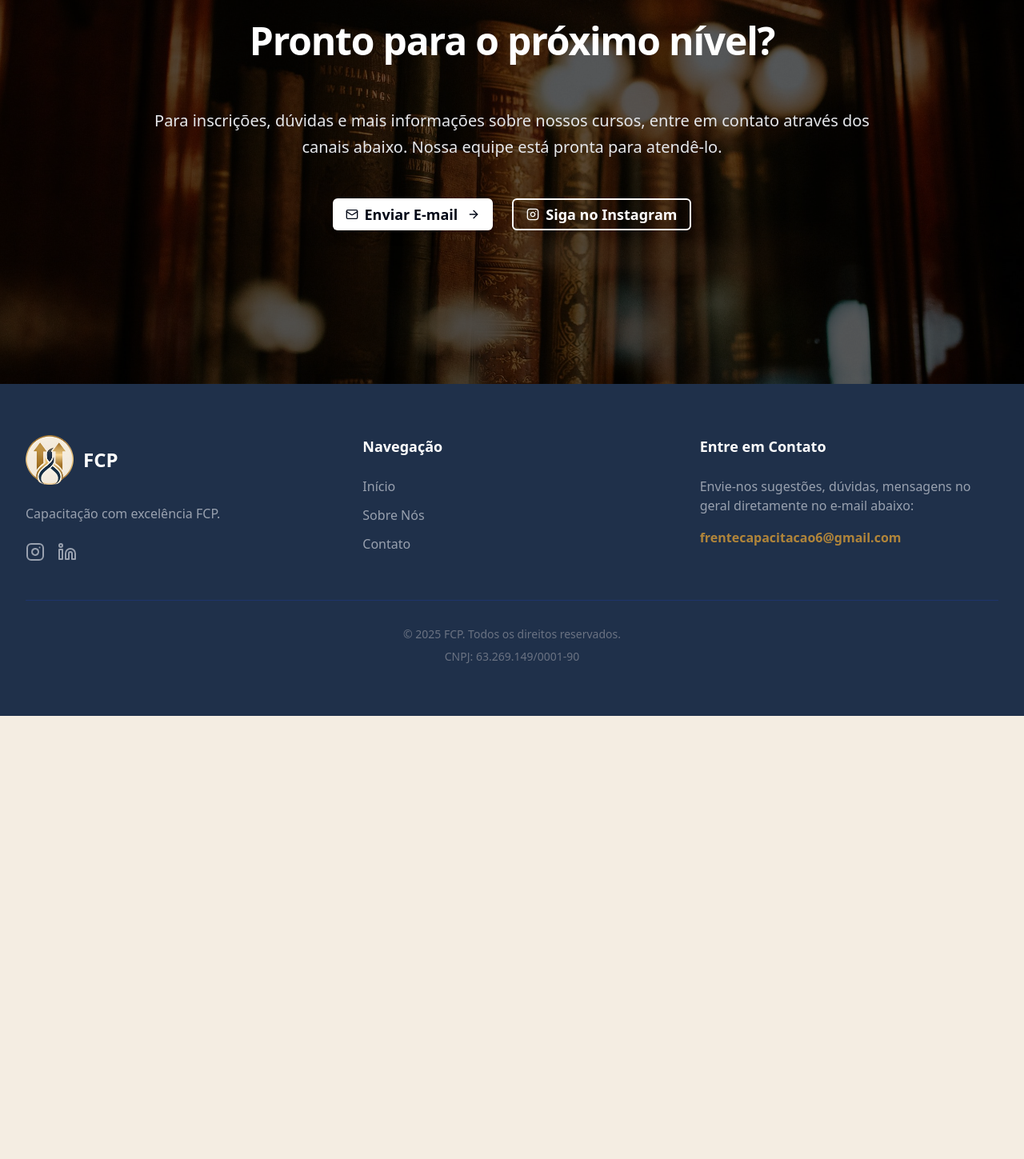
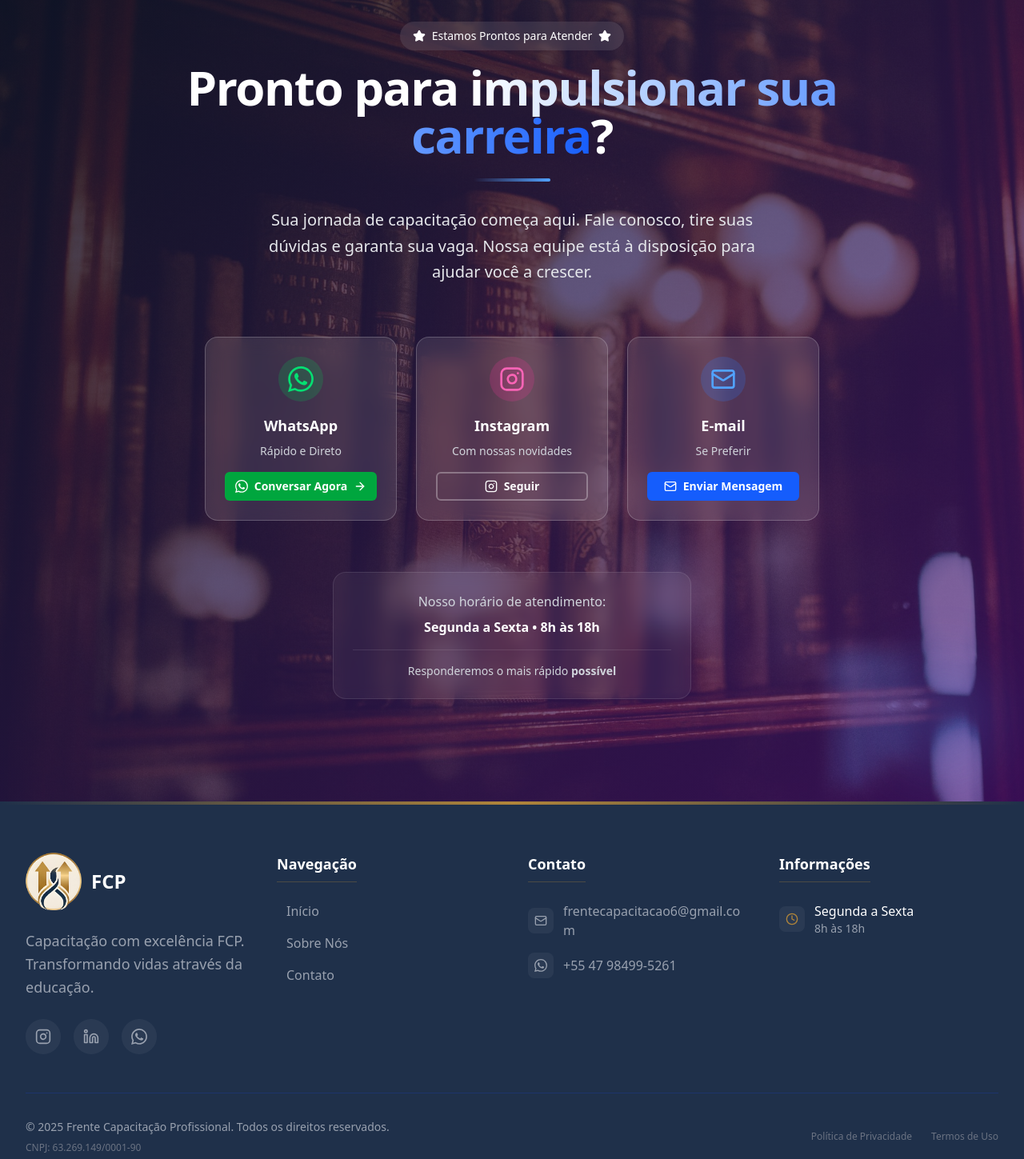
Before and after one commit to fecap3265-source/fecap, a Next.js app: page /contato in a window 1280 px wide. Shown: the part 221-1670 px from the top of the page at 80% size. Before the commit the page ends 1116 px from the top, so only its background shows below. Built offline with nearby package versions, Linux system fonts and the light colour scheme.

Commit message:
code cleanup and minor fixes

```diff
--- a/src/components/features/home/HomeContactSection.tsx
+++ b/src/components/features/home/HomeContactSection.tsx
@@ -1,49 +1,119 @@
 import { Button } from "@/components/ui/button";
-import { Mail, Instagram, ArrowRight } from "lucide-react";
+import { Instagram, Mail, ArrowRight, Star } from "lucide-react";
+import { WhatsappIcon } from "@/components/icons/WhatsappIcon";
 
 export function HomeContactSection() {
   return (
     <section
-      className="relative bg-cover bg-center py-20 lg:py-32"
+      className="relative bg-cover bg-center py-20 lg:py-32 overflow-hidden"
       style={{ backgroundImage: "url('/bg.jpg')" }}
     >
-      <div className="absolute inset-0 bg-black/60" />
+      {/* Overlay com gradiente para melhor contraste */}
+      <div className="absolute inset-0 bg-gradient-to-br from-slate-900/80 to-purple-900/60" />
+
+      {/* Elementos decorativos sutis */}
+      <div className="absolute top-10 left-10 w-20 h-20 bg-primary/20 rounded-full blur-xl"></div>
+      <div className="absolute bottom-10 right-10 w-32 h-32 bg-blue-400/20 rounded-full blur-2xl"></div>
+
       <div className="relative z-10 container mx-auto px-4 sm:px-6 lg:px-8">
         <div className="max-w-4xl mx-auto text-center">
-          <div className="mb-12">
-            <h2 className="text-4xl sm:text-5xl font-bold tracking-tight mb-6 text-white">
-              Pronto para o <span className="text-primary">próximo nível</span>?
+          {/* Header melhorado */}
+          <div className="mb-16">
+            <div className="inline-flex items-center gap-2 mb-4 px-4 py-2 bg-white/10 rounded-full backdrop-blur-sm">
+              <Star className="h-4 w-4 text-white fill-current" />
+              <span className="text-sm font-medium text-white">Estamos Prontos para Atender</span>
+              <Star className="h-4 w-4 text-white fill-current" />
+            </div>
+
+            <h2 className="text-4xl sm:text-6xl font-bold tracking-tight mb-6 text-white">
+              Pronto para <span className="text-transparent bg-clip-text bg-gradient-to-r from-white to-blue-600"> impulsionar sua carreira</span>?
             </h2>
-            <div className="w-20 h-1 bg-primary mx-auto mb-8"></div>
-            <p className="text-xl text-gray-200 leading-relaxed">
-              Para inscrições, dúvidas e mais informações sobre nossos cursos, entre em contato através dos canais abaixo. Nossa equipe está pronta para atendê-lo.
+
+            <div className="w-24 h-1 bg-gradient-to-r from-primary to-blue-400 mx-auto mb-8 rounded-full"></div>
+
+            <p className="text-xl text-gray-200 leading-relaxed max-w-2xl mx-auto">
+              Sua jornada de capacitação começa aqui. Fale conosco, tire suas dúvidas e garanta sua vaga. Nossa equipe está à disposição para ajudar você a crescer.
             </p>
           </div>
 
-          <div className="flex flex-col sm:flex-row items-center justify-center gap-6 mb-16">
-            <Button asChild variant="inverted" size="lg" className="px-8 py-3 text-lg font-semibold shadow-lg hover:shadow-xl transition-all w-full sm:w-auto">
+          {/* Grid de botões melhorado */}
+          <div className="grid grid-cols-1 md:grid-cols-3 gap-6 mb-16 max-w-3xl mx-auto">
+            {/* WhatsApp Card */}
+            <div className="group relative bg-white/10 backdrop-blur-md rounded-2xl p-6 border border-white/20 hover:border-primary/50 transition-all duration-300 hover:transform hover:-translate-y-2">
+              <div className="flex flex-col items-center text-center">
+                <div className="mb-4 p-3 bg-green-500/20 rounded-full">
+                  <WhatsappIcon className="h-8 w-8 text-green-400" />
+                </div>
+                <h3 className="text-lg font-semibold text-white mb-2">WhatsApp</h3>
+                <p className="text-gray-300 text-sm mb-4">Rápido e Direto</p>
+                <Button asChild className="w-full bg-green-600 hover:bg-green-700 text-white font-bold">
                   <a
-                href="mailto:frentecapacitacao6@gmail.com"
+                    href="https://wa.me/5547984995261"
+                    target="_blank"
+                    rel="noopener noreferrer"
                     className="flex items-center justify-center gap-2"
                   >
-                <Mail className="h-5 w-5" />
-                Enviar E-mail
-                <ArrowRight className="h-4 w-4 ml-1 transition-transform group-hover:translate-x-1" />
+                    <WhatsappIcon className="h-4 w-4" />
+                    Conversar Agora
+                    <ArrowRight className="h-4 w-4 transition-transform group-hover:translate-x-1" />
                   </a>
                 </Button>
-            <Button asChild variant="outline" size="lg" className="px-8 py-3 text-lg font-semibold border-2 border-white text-white hover:bg-gray-900 hover:text-primary transition-all w-full sm:w-auto">
+              </div>
+            </div>
+
+            {/* Instagram Card */}
+            <div className="group relative bg-white/10 backdrop-blur-md rounded-2xl p-6 border border-white/20 hover:border-pink-500/50 transition-all duration-300 hover:transform hover:-translate-y-2">
+              <div className="flex flex-col items-center text-center">
+                <div className="mb-4 p-3 bg-pink-500/20 rounded-full">
+                  <Instagram className="h-8 w-8 text-pink-400" />
+                </div>
+                <h3 className="text-lg font-semibold text-white mb-2">Instagram</h3>
+                <p className="text-gray-300 text-sm mb-4">Com nossas novidades</p>
+                <Button asChild variant="outline" className="w-full border-2 border-white/30 hover:border-pink-500 text-white hover:bg-pink-500/10 font-bold">
                   <a
                     href="https://instagram.com/frentecapacitacao"
                     target="_blank"
                     rel="noopener noreferrer"
                     className="flex items-center justify-center gap-2"
                   >
-                <Instagram className="h-5 w-5" />
-                Siga no Instagram
+                    <Instagram className="h-4 w-4" />
+                    Seguir
                   </a>
                 </Button>
               </div>
+            </div>
 
+            {/* Email Card */}
+            <div className="group relative bg-white/10 backdrop-blur-md rounded-2xl p-6 border border-white/20 hover:border-blue-400/50 transition-all duration-300 hover:transform hover:-translate-y-2">
+              <div className="flex flex-col items-center text-center">
+                <div className="mb-4 p-3 bg-blue-500/20 rounded-full">
+                  <Mail className="h-8 w-8 text-blue-400" />
+                </div>
+                <h3 className="text-lg font-semibold text-white mb-2">E-mail</h3>
+                <p className="text-gray-300 text-sm mb-4">Se Preferir</p>
+                <Button asChild className="w-full bg-blue-600 hover:bg-blue-700 text-white font-bold">
+                  <a
+                    href="mailto:frentecapacitacao6@gmail.com"
+                    className="flex items-center justify-center gap-2"
+                  >
+                    <Mail className="h-4 w-4" />
+                    Enviar Mensagem
+                  </a>
+                </Button>
+              </div>
+            </div>
+          </div>
+
+          {/* Informação adicional */}
+          <div className="bg-white/5 backdrop-blur-sm rounded-2xl p-6 border border-white/10 max-w-md mx-auto">
+            <p className="text-gray-300 mb-2">Nosso horário de atendimento:</p>
+            <p className="text-white font-semibold">Segunda a Sexta • 8h às 18h</p>
+            <div className="mt-4 pt-4 border-t border-white/10">
+              <p className="text-sm text-gray-300">
+                Responderemos o mais rápido <span className="text-primary font-semibold"> possível </span>
+              </p>
+            </div>
+          </div>
         </div>
       </div>
     </section>
--- /dev/null
+++ b/src/components/icons/WhatsappIcon.tsx
@@ -0,0 +1,22 @@
+import * as React from "react";
+
+export const WhatsappIcon = React.forwardRef<
+  SVGSVGElement,
+  React.SVGProps<SVGSVGElement>
+>((props, ref) => (
+  <svg
+    ref={ref}
+    xmlns="http://www.w3.org/2000/svg"
+    width="24"
+    height="24"
+    viewBox="0 0 24 24"
+    {...props}
+  >
+    <path
+      fill="currentColor"
+      d="M17.472 14.382c-.297-.149-1.758-.867-2.03-.967-.273-.099-.471-.148-.67.15-.197.297-.767.966-.94 1.164-.173.199-.347.223-.644.075-.297-.15-1.255-.463-2.39-1.475-.883-.788-1.48-1.761-1.653-2.059-.173-.297-.018-.458.13-.606.134-.133.298-.347.446-.52.149-.174.198-.298.298-.497.099-.198.05-.371-.025-.52-.075-.149-.669-1.612-.916-2.207-.242-.579-.487-.5-.669-.51-.173-.008-.371-.01-.57-.01-.198 0-.52.074-.792.372-.272.297-1.04 1.016-1.04 2.479 0 1.462 1.065 2.875 1.213 3.074.149.198 2.096 3.2 5.077 4.487.709.306 1.262.489 1.694.625.712.227 1.36.195 1.871.118.571-.085 1.758-.719 2.006-1.413.248-.694.248-1.289.173-1.413-.074-.124-.272-.198-.57-.347m-5.421 7.403h-.004a9.87 9.87 0 01-5.031-1.378l-.361-.214-3.741.982.998-3.648-.235-.374a9.86 9.86 0 01-1.51-5.26c.001-5.45 4.436-9.884 9.888-9.884 2.64 0 5.122 1.03 6.988 2.898a9.825 9.825 0 012.893 6.994c-.003 5.45-4.437 9.884-9.885 9.884m8.413-18.297A11.815 11.815 0 0012.05 0C5.495 0 .16 5.335.157 11.892c0 2.096.547 4.142 1.588 5.945L.057 24l6.305-1.654a11.882 11.882 0 005.683 1.448h.005c6.554 0 11.89-5.335 11.893-11.893c0-3.176-1.24-6.165-3.495-8.411"
+    />
+  </svg>
+));
+
+WhatsappIcon.displayName = "WhatsappIcon";
--- a/src/components/layout/Footer.tsx
+++ b/src/components/layout/Footer.tsx
@@ -1,91 +1,152 @@
 import Link from 'next/link';
 import Image from 'next/image';
-import { Instagram, Linkedin } from 'lucide-react';
+import { Instagram, Linkedin, Mail, Clock } from 'lucide-react';
+import { WhatsappIcon } from '@/components/icons/WhatsappIcon';
 
 export function Footer() {
-  const hoverColor = '#b1853a';
+  return (
+    <footer style={{ backgroundColor: '#1f304a' }} className="text-gray-300 relative overflow-hidden">
+      {/* Elemento decorativo sutil */}
+      <div className="absolute top-0 left-0 w-full h-1 bg-gradient-to-r from-transparent via-[#b1853a] to-transparent"></div>
 
-  return (
-    <footer style={{ backgroundColor: '#1f304a' }} className="text-gray-300">
       <div className="container mx-auto px-4 sm:px-6 lg:px-8 py-12 md:py-16">
         {/* Conteúdo Principal do Footer */}
-        <div className="grid grid-cols-1 md:grid-cols-3 gap-10 md:gap-12 text-center md:text-left">
+        <div className="grid grid-cols-1 lg:grid-cols-4 gap-8 md:gap-10 text-center lg:text-left mb-12">
           {/* 1. Seção da Marca */}
-          <div className="md:col-span-1 flex flex-col items-center md:items-start">
-            <Link href="/" className="flex items-center gap-3 mb-6 w-fit">
+          <div className="lg:col-span-1 flex flex-col items-center lg:items-start">
+            <Link href="/" className="flex items-center gap-3 mb-6 w-fit group">
+              <div className="relative">
                 <Image
                   src="/logo.png"
                   alt="FCP Logo"
-                width={60}
-                height={60}
-                className="rounded-lg"
+                  width={70}
+                  height={70}
+                  className="rounded-lg group-hover:scale-105 transition-transform duration-300"
                 />
-              <h3 className="text-2xl font-bold text-white">FCP</h3>
+                <div className="absolute inset-0 border-2 border-transparent group-hover:border-[#b1853a]/30 rounded-lg transition-colors duration-300"></div>
+              </div>
+              <h3 className="text-2xl font-bold text-white group-hover:text-[#b1853a] transition-colors duration-300">FCP</h3>
             </Link>
-            <p className="text-gray-400 mb-6 max-w-xs">
-              Capacitação com excelência FCP.
+            <p className="text-gray-400 mb-6 max-w-xs text-lg leading-relaxed">
+              Capacitação com excelência FCP. Transformando vidas através da educação.
             </p>
             <div className="flex items-center gap-4">
+              {[
+                { icon: Instagram, href: 'https://instagram.com/frentecapacitacao', label: 'Instagram' },
+                { icon: Linkedin, href: 'https://linkedin.com', label: 'LinkedIn' },
+                { icon: WhatsappIcon, href: 'https://wa.me/5547984995261', label: 'WhatsApp' },
+              ].map((social, index) => (
                 <a
-                href="https://instagram.com/frentecapacitacao"
+                  key={index}
+                  href={social.href}
                   target="_blank"
                   rel="noopener noreferrer"
-                className="text-gray-400 hover:text-[#b1853a] transition-colors duration-300"
+                  className="p-3 bg-white/5 rounded-full hover:bg-[#b1853a] hover:scale-110 transition-all duration-300 group"
+                  aria-label={social.label}
                 >
-                <Instagram className="h-6 w-6" />
+                  <social.icon className="h-5 w-5 text-gray-400 group-hover:text-white" />
+                </a>
+              ))}
+            </div>
+          </div>
+
+          {/* 2. Navegação Rápida */}
+          <div className="lg:col-span-1">
+            <h4 className="text-lg font-semibold text-white mb-6 pb-2 border-b border-[#b1853a]/30 inline-block">
+              Navegação
+            </h4>
+            <div className="flex flex-col gap-4">
+              {[
+                { href: '/', label: 'Início' },
+                { href: '/sobre', label: 'Sobre Nós' },
+                { href: '/contato', label: 'Contato' },
+              ].map((link, index) => (
+                <Link
+                  key={index}
+                  href={link.href}
+                  className="text-gray-400 hover:text-[#b1853a] transition-all duration-300 hover:translate-x-2 group flex items-center justify-center lg:justify-start gap-2"
+                >
+                  <div className="w-1 h-1 bg-[#b1853a] rounded-full opacity-0 group-hover:opacity-100 transition-opacity duration-300"></div>
+                  {link.label}
+                </Link>
+              ))}
+            </div>
+          </div>
+
+          {/* 3. Contato */}
+          <div className="lg:col-span-1">
+            <h4 className="text-lg font-semibold text-white mb-6 pb-2 border-b border-[#b1853a]/30 inline-block">
+              Contato
+            </h4>
+            <div className="space-y-4">
+              <a
+                href="mailto:frentecapacitacao6@gmail.com"
+                className="flex items-center justify-center lg:justify-start gap-3 text-gray-400 hover:text-[#b1853a] transition-colors duration-300 group"
+              >
+                <div className="p-2 bg-white/5 rounded-lg group-hover:bg-[#b1853a]/10">
+                  <Mail className="h-4 w-4" />
+                </div>
+                <span className="font-medium break-all">
+                  frentecapacitacao6@gmail.com
+                </span>
               </a>
               <a
-                href="https://linkedin.com"
+                href="https://wa.me/5547984995261"
                 target="_blank"
                 rel="noopener noreferrer"
-                className="text-gray-400 hover:text-[#b1853a] transition-colors duration-300"
+                className="flex items-center justify-center lg:justify-start gap-3 text-gray-400 hover:text-[#b1853a] transition-colors duration-300 group"
               >
-                <Linkedin className="h-6 w-6" />
+                <div className="p-2 bg-white/5 rounded-lg group-hover:bg-[#b1853a]/10">
+                  <WhatsappIcon className="h-4 w-4" />
+                </div>
+                <span className="font-medium">
+                  +55 47 98499-5261
+                </span>
               </a>
             </div>
           </div>
 
-          {/* 2. Navegação */}
-          <div className="md:col-span-1">
-            <h4 className="text-lg font-semibold text-white mb-6">Navegação</h4>
-            <div className="flex flex-col gap-3">
-              <Link href="/" className="text-gray-400 hover:text-[#b1853a] transition-transform duration-300 hover:translate-x-1">
-                Início
+          {/* 4. Informações Adicionais */}
+          <div className="lg:col-span-1">
+            <h4 className="text-lg font-semibold text-white mb-6 pb-2 border-b border-[#b1853a]/30 inline-block">
+              Informações
+            </h4>
+            <div className="space-y-4">
+              <div className="flex items-center justify-center lg:justify-start gap-3 text-gray-400">
+                <div className="p-2 bg-white/5 rounded-lg">
+                  <Clock className="h-4 w-4 text-[#b1853a]" />
+                </div>
+                <div className="text-left">
+                  <p className="font-medium text-white">Segunda a Sexta</p>
+                  <p className="text-sm">8h às 18h</p>
+                </div>
+              </div>
+
+            </div>
+          </div>
+        </div>
+
+        {/* Barra Inferior */}
+        <div className="border-t border-blue-900/50 pt-8">
+          <div className="flex flex-col md:flex-row justify-between items-center gap-4">
+            <div className="text-center md:text-left">
+              <p className="text-gray-400 text-sm mb-2">
+                © {new Date().getFullYear()} Frente Capacitação Profissional. Todos os direitos reservados.
+              </p>
+              <p className="text-gray-500 text-xs">
+                CNPJ: 63.269.149/0001-90
+              </p>
+            </div>
+
+            <div className="flex items-center gap-6 text-xs text-gray-500">
+              <Link href="/politica-de-privacidade" className="hover:text-[#b1853a] transition-colors duration-300">
+                Política de Privacidade
               </Link>
-              <Link href="/sobre" className="text-gray-400 hover:text-[#b1853a] transition-transform duration-300 hover:translate-x-1">
-                Sobre Nós
-              </Link>
-              <Link href="/contato" className="text-gray-400 hover:text-[#b1853a] transition-transform duration-300 hover:translate-x-1">
-                Contato
+              <Link href="/termos-de-uso" className="hover:text-[#b1853a] transition-colors duration-300">
+                Termos de Uso
               </Link>
             </div>
           </div>
-
-          {/* 3. Contato */}
-          <div className="md:col-span-1">
-            <h4 className="text-lg font-semibold text-white mb-6">Entre em Contato</h4>
-            <p className="text-gray-400 mb-4">
-              Envie-nos sugestões, dúvidas, mensagens no geral diretamente no e-mail abaixo:
-            </p>
-            <a
-              href="mailto:frentecapacitacao6@gmail.com"
-              className="font-semibold break-all hover:underline"
-              style={{ color: hoverColor }}
-            >
-              frentecapacitacao6@gmail.com
-            </a>
-          </div>
-
-        </div>
-
-        {/* Barra Inferior */}
-        <div className="border-t border-blue-900/50 mt-12 pt-8 text-center text-gray-500 text-sm">
-          <p className="mb-2">
-            © {new Date().getFullYear()} FCP. Todos os direitos reservados.
-          </p>
-          <p>
-            CNPJ: 63.269.149/0001-90
-          </p>
         </div>
       </div>
     </footer>
--- a/src/components/layout/Header.tsx
+++ b/src/components/layout/Header.tsx
@@ -6,6 +6,7 @@ import Image from 'next/image';
 import { Button } from '@/components/ui/button';
 import { Instagram, Linkedin, Menu } from 'lucide-react';
 import { useState } from 'react';
+import { WhatsappIcon } from '@/components/icons/WhatsappIcon';
 
 const navLinks = [
   { href: '/', label: 'INÍCIO' },
@@ -13,10 +14,20 @@ const navLinks = [
   { href: '/sobre', label: 'SOBRE' },
 ];
 
+// Lista para o Header no modo Desktop
 const socialLinks = [
-  { href: 'https://instagram.com/frentecapacitacao', label: 'Instagram', Icon: Instagram },
-  { href: 'https://linkedin.com', label: 'LinkedIn', Icon: Linkedin },
+  { href: 'https://instagram.com/frentecapacitacao', label: 'Instagram', Icon: Instagram, className: 'h-6 w-6' },
+  { href: 'https://linkedin.com', label: 'LinkedIn', Icon: Linkedin, className: 'h-6 w-6' },
+  { href: 'https://wa.me/5547984995261', label: 'WhatsApp', Icon: WhatsappIcon, className: 'h-[22px] w-[22px]' },
 ];
+
+// Lista separada para o menu mobile para manter a consistência
+const mobileSocialLinks = [
+    { href: 'https://instagram.com/frentecapacitacao', label: 'Instagram', Icon: Instagram, className: 'h-7 w-7' },
+    { href: 'https://linkedin.com', label: 'LinkedIn', Icon: Linkedin, className: 'h-7 w-7' },
+    { href: 'https://wa.me/5547984995261', label: 'WhatsApp', Icon: WhatsappIcon, className: 'h-[26px] w-[26px]' },
+];
+
 
 export function Header() {
   const pathname = usePathname();
@@ -30,7 +41,7 @@ export function Header() {
 
           {/* Social Media Icons (Left) - Hidden on small screens */}
           <div className="hidden sm:flex items-center gap-3">
-            {socialLinks.map(({ href, label, Icon }) => (
+            {socialLinks.map(({ href, label, Icon, className }) => (
               <a
                 key={label}
                 href={href}
@@ -39,7 +50,7 @@ export function Header() {
                 aria-label={label}
                 className="text-muted-foreground transition-colors hover:text-foreground"
               >
-                <Icon className="h-6 w-6" />
+                <Icon className={className} />
               </a>
             ))}
           </div>
@@ -90,8 +101,7 @@ export function Header() {
               >
                 {label}
               </Link>
-            );
-          })}
+          ); })}
         </nav>
 
         {/* Mobile Menu - Collapsible */}
@@ -99,7 +109,7 @@ export function Header() {
           <div className="sm:hidden mt-4">
             <nav className="flex flex-col items-center gap-4">
               {navLinks.map(({ href, label }) => {
-                 const isActive = pathname === href;
+                const isActive = pathname === href;
                 return (
                   <Link
                     key={href}
@@ -113,13 +123,13 @@ export function Header() {
                   >
                     {label}
                   </Link>
-                );
-              })}
-               <Button asChild variant="action" className="mt-4 font-bold w-full">
-                  <Link href="/contato" onClick={() => setIsMenuOpen(false)}>INSCREVA-SE</Link>
-               </Button>
-               <div className="flex items-center gap-4 mt-2">
-                {socialLinks.map(({ href, label, Icon }) => (
+              ); })}
+
+              <Button asChild variant="action" className="mt-4 font-bold w-full">
+                <Link href="/contato" onClick={() => setIsMenuOpen(false)}>INSCREVA-SE</Link>
+              </Button>
+              <div className="flex items-center justify-center gap-4 mt-2">
+                {mobileSocialLinks.map(({ href, label, Icon, className }) => (
                   <a
                     key={label}
                     href={href}
@@ -128,7 +138,7 @@ export function Header() {
                     aria-label={label}
                     className="text-muted-foreground transition-colors hover:text-foreground"
                   >
-                    <Icon className="h-7 w-7" />
+                    <Icon className={className} />
                   </a>
                 ))}
               </div>
```
Lines whose indentation alone changed are shown as unchanged.
